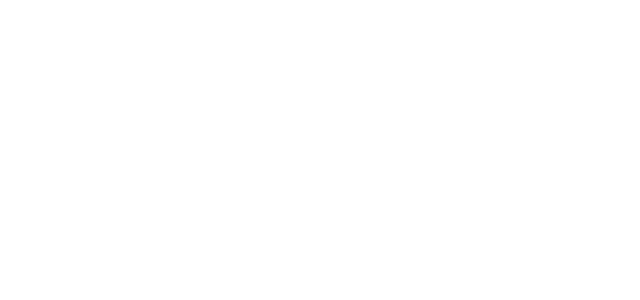
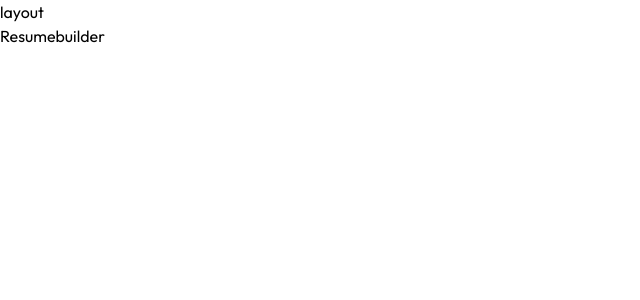
Before and after one commit to AdityaSohal/AI-Resume_Builder, a React (Vite) app in the folder client/: page /app/builder/1 in a window 1280 px wide. Before the commit this address had no page. Shown: the top 300 px of the page, without its empty margins (0-640 px from the left). Built offline with nearby package versions, Linux system fonts and the light colour scheme.

Commit message:
corrected routes

```diff
--- a/client/src/App.jsx
+++ b/client/src/App.jsx
@@ -1,21 +1,23 @@
 import React from 'react'
 import { Route, Routes } from 'react-router-dom'
 import Home from './pages/Home'
+import Layout from './pages/Layout'
 import Dashboard from './pages/Dashboard'
 import ResumeBuilder from './pages/ResumeBuilder'
 import Preview from './pages/Preview'
 import Login from './pages/Login'
-import { Layout } from 'lucide-react'
 
 const App = () => {
   return (
     <>
       <Routes>
         <Route path='/' element={<Home />} />
-        <Route path='app' element={<Layout/>}/>
-        <Route path='/dashboard' index element={<Dashboard />} />
-        <Route path='/builder/:resumeID' element={<ResumeBuilder />} />
-        <Route/>
+
+        <Route path='app' element={<Layout/>}>
+          <Route index element={<Dashboard />}/>
+          <Route path='builder/:resumeID' element={<ResumeBuilder />} />
+        </Route>
+
         <Route path='/view/:resumeID' element={<Preview />} />
         <Route path='/login' element={<Login />} />
       </Routes>
--- a/client/src/pages/Layout.jsx
+++ b/client/src/pages/Layout.jsx
@@ -1,8 +1,12 @@
 import React from 'react'
+import { Outlet } from 'react-router-dom'
 
 const Layout = () => {
   return (
-    <div>Layout</div>
+    <div>
+      <h1 >layout</h1>
+      <div><Outlet/></div>
+    </div>
   )
 }
 
```
